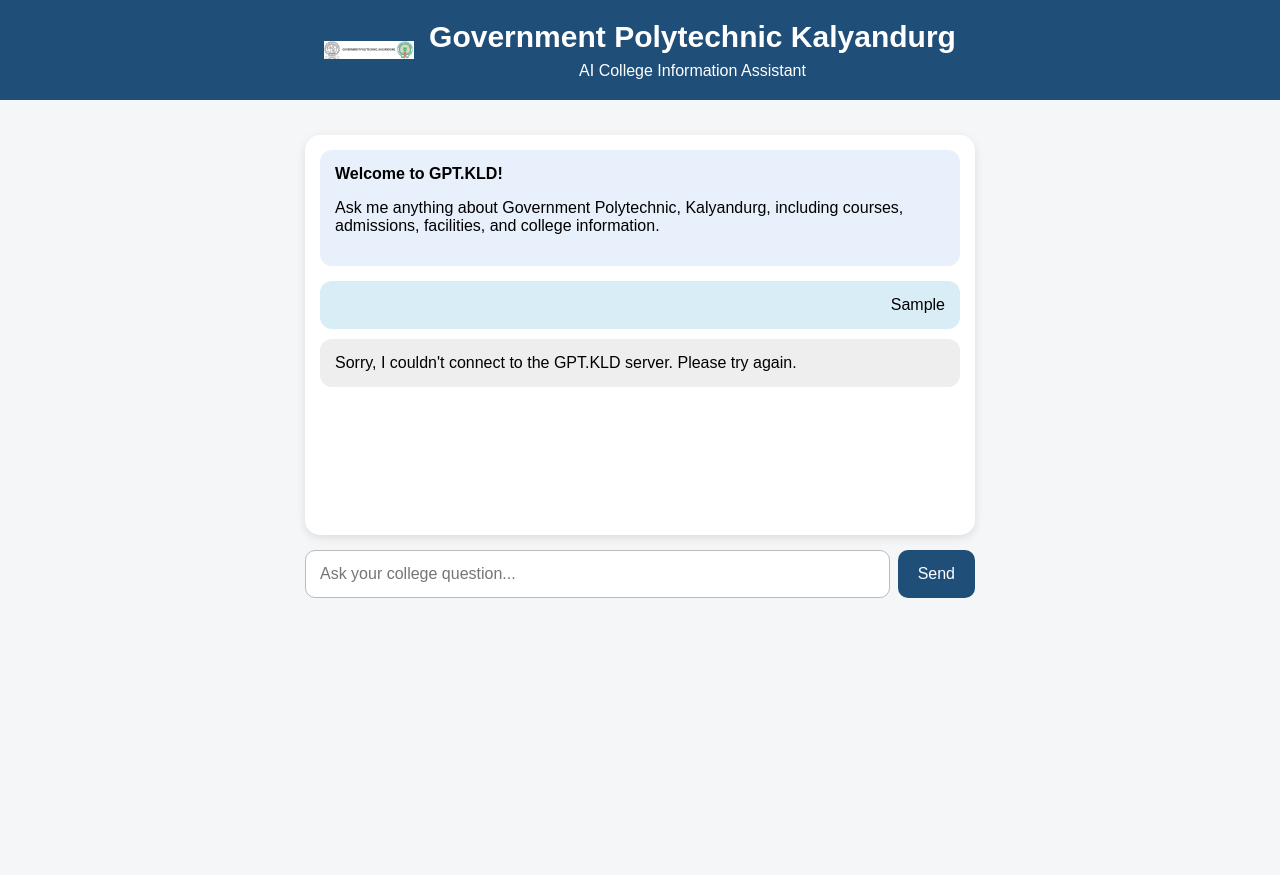
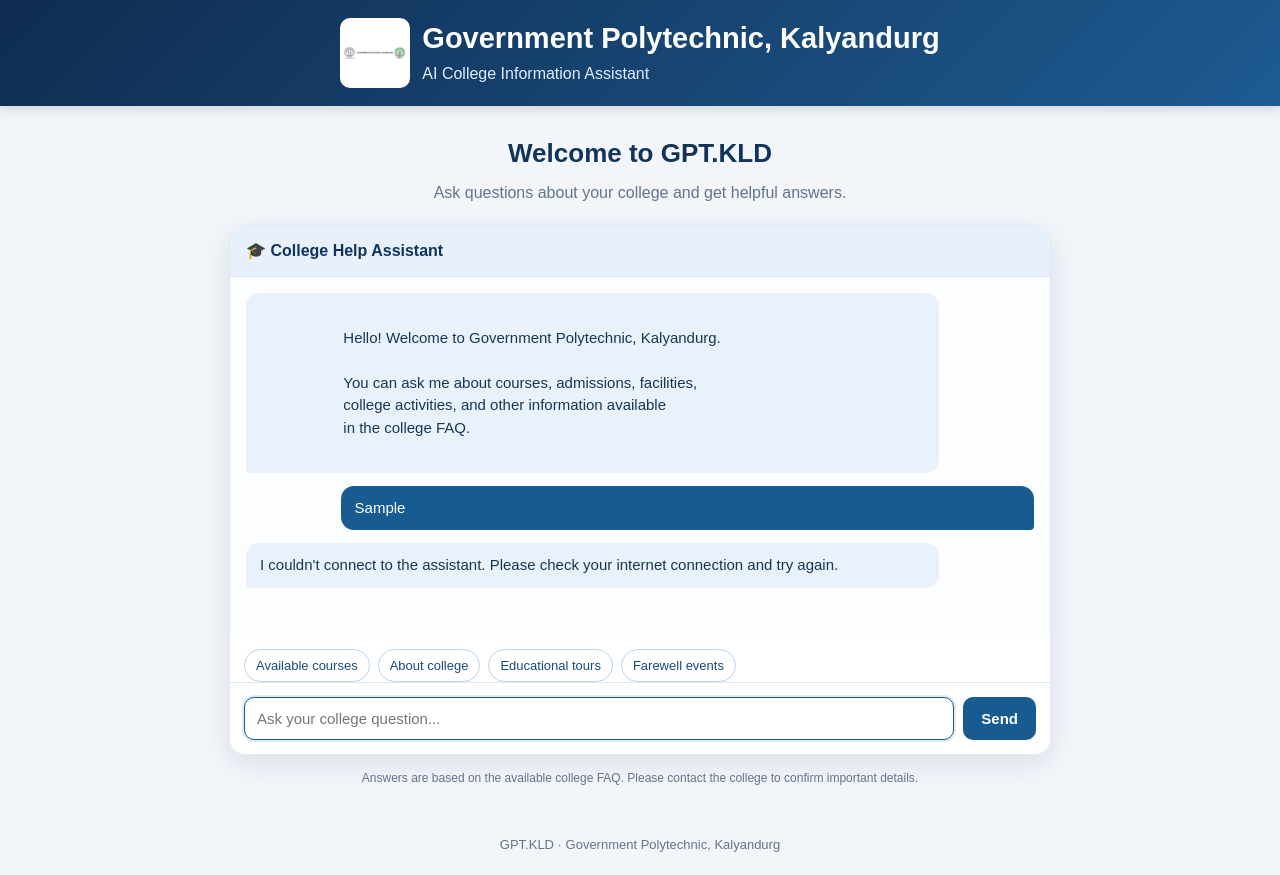
Before and after one commit to gptkld/GPT-KLD-, a website: page index.html in a window 1280 px wide. Both pictures are taken after typing "Sample" into the empty fields and a click on the button "Send". Before the commit the page ends 800 px from the top, so only its background shows below. Drawn offline with Linux system fonts and the light colour scheme; no server answers.

Commit message:
Update index.html

```diff
--- a/index.html
+++ b/index.html
@@ -1,13 +1,22 @@
 <!DOCTYPE html>
 <html lang="en">
 <head>
-    <meta name="google-site-verification" content="cnJJOmG__X0wI2h3w6hV0cXm352K4i5idE8Hsgd7wlA" />
     <meta charset="UTF-8">
     <meta name="viewport" content="width=device-width, initial-scale=1.0">
 
+    <meta
+        name="google-site-verification"
+        content="cnJJOmG__X0wI2h3w6hV0cXm352K4i5idE8Hsgd7wlA"
+    >
+
+    <meta
+        name="description"
+        content="GPT.KLD is an AI-powered college information assistant for Government Polytechnic, Kalyandurg. Find college courses, admissions information and academic resources."
+    >
+
+    <meta name="theme-color" content="#12345a">
+
     <title>Government Polytechnic, Kalyandurg | AI College Assistant</title>
-
-    <meta name="description" content="Government Polytechnic, Kalyandurg AI College Information Assistant. Find information about courses, admissions, facilities, hostel, and placements.">
 
     <style>
         * {
@@ -16,130 +25,210 @@
 
         body {
             margin: 0;
-            font-family: Arial, sans-serif;
-            background: #f4f6f8;
+            font-family: Arial, Helvetica, sans-serif;
+            background: #f2f5fa;
+            color: #1e293b;
+            line-height: 1.5;
         }
 
         .header {
-            background: #1f4e79;
+            background: linear-gradient(135deg, #102c50, #1d5b91);
             color: white;
-            padding: 20px;
-            text-align: center;
+            padding: 18px 14px;
+            box-shadow: 0 3px 12px rgba(0, 0, 0, 0.15);
         }
 
         .header-content {
+            max-width: 1000px;
+            margin: auto;
             display: flex;
             align-items: center;
             justify-content: center;
-            gap: 15px;
+            gap: 12px;
         }
 
         .college-logo {
-            width: 90px;
-            height: auto;
+            width: 70px;
+            height: 70px;
             object-fit: contain;
+            border-radius: 10px;
+            background: white;
+            padding: 4px;
             flex-shrink: 0;
         }
 
+        .heading-text {
+            min-width: 0;
+        }
+
         .college-name {
-            margin: 0;
-            font-size: clamp(12px, 3.5vw, 30px);
+            font-size: clamp(12px, 3.4vw, 29px);
+            line-height: 1.25;
+            margin: 0 0 5px;
             white-space: nowrap;
+            letter-spacing: 0;
         }
 
         .header p {
-            margin: 8px 0 0;
-            font-size: 16px;
+            margin: 0;
+            font-size: clamp(11px, 2.5vw, 16px);
+            color: #e1edff;
         }
 
         .container {
-            max-width: 700px;
-            margin: 20px auto;
-            padding: 15px;
+            max-width: 850px;
+            margin: 28px auto;
+            padding: 0 14px;
+        }
+
+        .welcome {
+            text-align: center;
+            margin-bottom: 20px;
+        }
+
+        .welcome h2 {
+            margin: 0 0 8px;
+            color: #12345a;
+            font-size: 26px;
+        }
+
+        .welcome p {
+            margin: 0;
+            color: #64748b;
+        }
+
+        .chat-card {
+            background: white;
+            border-radius: 16px;
+            overflow: hidden;
+            box-shadow: 0 8px 28px rgba(15, 35, 65, 0.10);
+            border: 1px solid #e2e8f0;
+        }
+
+        .chat-title {
+            background: #e8f1fb;
+            padding: 13px 16px;
+            color: #12345a;
+            font-weight: bold;
+            border-bottom: 1px solid #dbe7f5;
         }
 
         .chat-box {
-            background: white;
-            border-radius: 15px;
-            padding: 15px;
-            min-height: 400px;
-            max-height: 500px;
+            height: 360px;
             overflow-y: auto;
-            box-shadow: 0 3px 10px rgba(0,0,0,0.1);
-        }
-
-        .welcome {
-            background: #e8f1fb;
-            padding: 15px;
-            border-radius: 12px;
-            margin-bottom: 15px;
+            padding: 16px;
+            background: #fbfdff;
+            scroll-behavior: smooth;
         }
 
         .message {
-            padding: 12px 15px;
-            margin: 10px 0;
-            border-radius: 12px;
-            line-height: 1.5;
-            white-space: pre-line;
+            max-width: 88%;
+            padding: 11px 14px;
+            margin: 0 0 13px;
+            border-radius: 13px;
             overflow-wrap: anywhere;
+            white-space: pre-wrap;
+            font-size: 15px;
+        }
+
+        .bot {
+            background: #e9f1fb;
+            color: #183754;
+            border-bottom-left-radius: 4px;
+            margin-right: auto;
         }
 
         .user {
-            background: #d9edf7;
-            text-align: right;
+            background: #185b91;
+            color: white;
+            border-bottom-right-radius: 4px;
+            margin-left: auto;
         }
 
-        .bot {
-            background: #eeeeee;
+        .typing {
+            color: #64748b;
+            font-size: 14px;
+            font-style: italic;
+            margin-bottom: 12px;
+        }
+
+        .examples {
+            display: flex;
+            flex-wrap: wrap;
+            gap: 8px;
+            padding: 12px 14px 0;
+        }
+
+        .example-btn {
+            border: 1px solid #b9d2ed;
+            background: white;
+            color: #174b79;
+            padding: 8px 11px;
+            border-radius: 18px;
+            cursor: pointer;
+            font-size: 13px;
+        }
+
+        .example-btn:hover {
+            background: #e8f1fb;
         }
 
         .input-area {
             display: flex;
-            gap: 8px;
-            margin-top: 15px;
+            gap: 9px;
+            padding: 14px;
+            border-top: 1px solid #e2e8f0;
+            background: white;
         }
 
         #question {
             flex: 1;
             min-width: 0;
-            padding: 14px;
-            border: 1px solid #bbb;
+            border: 1px solid #cbd5e1;
             border-radius: 10px;
-            font-size: 16px;
+            padding: 12px;
+            font-size: 15px;
             outline: none;
         }
 
+        #question:focus {
+            border-color: #185b91;
+            box-shadow: 0 0 0 2px rgba(24, 91, 145, 0.12);
+        }
+
         #sendBtn {
-            padding: 14px 20px;
+            background: #185b91;
+            color: white;
             border: none;
             border-radius: 10px;
-            background: #1f4e79;
-            color: white;
-            font-size: 16px;
+            padding: 0 18px;
+            font-size: 15px;
+            font-weight: bold;
             cursor: pointer;
         }
 
-        #sendBtn:active {
-            transform: scale(0.97);
+        #sendBtn:disabled {
+            opacity: 0.6;
+            cursor: not-allowed;
         }
 
-        .examples {
-            margin-top: 15px;
+        .note {
+            text-align: center;
+            color: #64748b;
+            font-size: 12px;
+            margin: 14px 4px;
         }
 
-        .examples button {
-            margin: 4px;
-            padding: 8px 12px;
-            border: 1px solid #1f4e79;
-            border-radius: 20px;
-            background: white;
-            color: #1f4e79;
-            cursor: pointer;
+        footer {
+            text-align: center;
+            padding: 20px 12px;
+            color: #64748b;
+            font-size: 13px;
         }
 
-        @media (max-width: 500px) {
+        @media (max-width: 420px) {
             .header {
-                padding: 12px 5px;
+                padding: 15px 8px;
             }
 
             .header-content {
@@ -148,94 +237,169 @@
 
             .college-logo {
                 width: 45px;
+                height: 45px;
             }
 
-            .college-name {
-                font-size: clamp(11px, 3.5vw, 18px);
+            .container {
+                margin-top: 20px;
+                padding: 0 10px;
             }
 
-            .header p {
+            .welcome h2 {
+                font-size: 22px;
+            }
+
+            .chat-box {
+                height: 340px;
+                padding: 12px;
+            }
+
+            .message {
+                max-width: 94%;
                 font-size: 14px;
             }
 
             .input-area {
-                flex-direction: column;
+                padding: 10px;
+                gap: 7px;
+            }
+
+            #question {
+                padding: 10px;
             }
 
             #sendBtn {
-                width: 100%;
+                padding: 0 13px;
             }
         }
     </style>
 </head>
 
 <body>
-
     <header class="header">
         <div class="header-content">
-
             <img
                 src="/college-banner.jpg"
-                alt="Government Polytechnic, Kalyandurg logo"
+                alt="College logo"
                 class="college-logo"
+                onerror="this.style.display='none'"
             >
 
-            <div>
+            <div class="heading-text">
                 <h1 class="college-name">
-                    Government Polytechnic Kalyandurg
+                    Government Polytechnic, Kalyandurg
                 </h1>
-
                 <p>AI College Information Assistant</p>
             </div>
-
         </div>
     </header>
 
     <main class="container">
+        <section class="welcome">
+            <h2>Welcome to GPT.KLD</h2>
+            <p>Ask questions about your college and get helpful answers.</p>
+        </section>
 
-        <div class="chat-box" id="chatBox">
-
-            <div class="welcome">
-                <strong>Welcome to GPT.KLD!</strong>
-                <p>
-                    Ask me anything about Government Polytechnic,
-                    Kalyandurg, including courses, admissions,
-                    facilities, and college information.
-                </p>
+        <section class="chat-card" aria-label="College assistant chat">
+            <div class="chat-title">
+                🎓 College Help Assistant
             </div>
 
+            <div
+                id="chatBox"
+                class="chat-box"
+                role="log"
+                aria-live="polite"
+            >
+                <div class="message bot">
+                    Hello! Welcome to Government Polytechnic, Kalyandurg.
+
+                    You can ask me about courses, admissions, facilities,
+                    college activities, and other information available
+                    in the college FAQ.
+                </div>
             </div>
 
-        <form class="input-area" id="chatForm">
+            <div class="examples">
+                <button class="example-btn" data-question="What courses are available in the college?">
+                    Available courses
+                </button>
+
+                <button class="example-btn" data-question="Tell me about the college.">
+                    About college
+                </button>
+
+                <button class="example-btn" data-question="Are educational tours conducted?">
+                    Educational tours
+                </button>
+
+                <button class="example-btn" data-question="Are farewell events conducted?">
+                    Farewell events
+                </button>
+            </div>
+
+            <form id="chatForm" class="input-area">
                 <input
+                    id="question"
                     type="text"
-                id="question"
                     placeholder="Ask your college question..."
+                    aria-label="Type your question"
+                    maxlength="1000"
                     autocomplete="off"
                     required
                 >
 
-            <button type="submit" id="sendBtn">Send</button>
+                <button id="sendBtn" type="submit">Send</button>
             </form>
+        </section>
 
+        <p class="note">
+            Answers are based on the available college FAQ.
+            Please contact the college to confirm important details.
+        </p>
     </main>
 
+    <footer>
+        GPT.KLD · Government Polytechnic, Kalyandurg
+    </footer>
+
     <script>
-        async function sendMessage() {
-            const input = document.getElementById("question");
-            const message = input.value.trim();
+        const chatBox = document.getElementById("chatBox");
+        const chatForm = document.getElementById("chatForm");
+        const questionInput = document.getElementById("question");
+        const sendBtn = document.getElementById("sendBtn");
 
-            if (!message) {
+        function addMessage(text, sender) {
+            const message = document.createElement("div");
+            message.className = "message " + sender;
+
+            // textContent prevents HTML from being injected into chat.
+            message.textContent = text;
+
+            chatBox.appendChild(message);
+            chatBox.scrollTop = chatBox.scrollHeight;
+
+            return message;
+        }
+
+        async function sendQuestion(question) {
+            const cleanedQuestion = question.trim();
+
+            if (!cleanedQuestion || sendBtn.disabled) {
                 return;
             }
 
-            addMessage(message, "user");
-            input.value = "";
+            addMessage(cleanedQuestion, "user");
 
-            const sendBtn = document.getElementById("sendBtn");
+            questionInput.value = "";
             sendBtn.disabled = true;
+            sendBtn.textContent = "...";
 
-            const thinkingMessage = addMessage("Thinking... 🤖", "bot");
+            const typing = document.createElement("div");
+            typing.className = "typing";
+            typing.textContent = "GPT.KLD is preparing your answer...";
+            chatBox.appendChild(typing);
+            chatBox.scrollTop = chatBox.scrollHeight;
 
             try {
                 const response = await fetch("/api/chat", {
@@ -244,68 +408,58 @@
                         "Content-Type": "application/json"
                     },
                     body: JSON.stringify({
-                        message: message
+                        message: cleanedQuestion
                     })
                 });
 
-                if (!response.ok) {
-                    throw new Error("Server error: " + response.status);
+                let data;
+
+                try {
+                    data = await response.json();
+                } catch {
+                    throw new Error("The server returned an invalid response.");
                 }
 
-                const data = await response.json();
-                thinkingMessage.remove();
-
-                if (typeof data.reply === "string") {
-                    addMessage(data.reply, "bot");
-                } else {
+                if (!response.ok) {
                     addMessage(
-                        "Sorry, the server returned an unexpected response.",
+                        data.reply ||
+                        "The service is temporarily unavailable. Please try again.",
                         "bot"
                     );
+                    return;
                 }
 
-            } catch (error) {
-                thinkingMessage.remove();
-
                 addMessage(
-                    "Sorry, I couldn't connect to the GPT.KLD server. Please try again.",
+                    data.reply || "Sorry, I couldn't prepare an answer.",
                     "bot"
                 );
 
-                console.error("Chat error:", error);
+            } catch (error) {
+                console.error("Chat request failed:", error);
+
+                addMessage(
+                    "I couldn't connect to the assistant. Please check your internet connection and try again.",
+                    "bot"
+                );
 
             } finally {
+                typing.remove();
                 sendBtn.disabled = false;
-                input.focus();
+                sendBtn.textContent = "Send";
+                questionInput.focus();
             }
         }
 
-        function addMessage(text, type) {
-            const chatBox = document.getElementById("chatBox");
-            const messageDiv = document.createElement("div");
+        chatForm.addEventListener("submit", function(event) {
+            event.preventDefault();
+            sendQuestion(questionInput.value);
+        });
 
-            messageDiv.className = "message " + type;
-            messageDiv.textContent = text;
-
-            chatBox.appendChild(messageDiv);
-            chatBox.scrollTop = chatBox.scrollHeight;
-
-            return messageDiv;
-        }
-
-        function askExample(question) {
-            document.getElementById("question").value = question;
-            sendMessage();
-        }
-
-        document.getElementById("chatForm").addEventListener(
-            "submit",
-            function(event) {
-                event.preventDefault();
-                sendMessage();
-            }
-        );
+        document.querySelectorAll(".example-btn").forEach(button => {
+            button.addEventListener("click", function() {
+                sendQuestion(button.dataset.question);
+            });
+        });
     </script>
-
 </body>
 </html>
```
Lines whose indentation alone changed are shown as unchanged.
